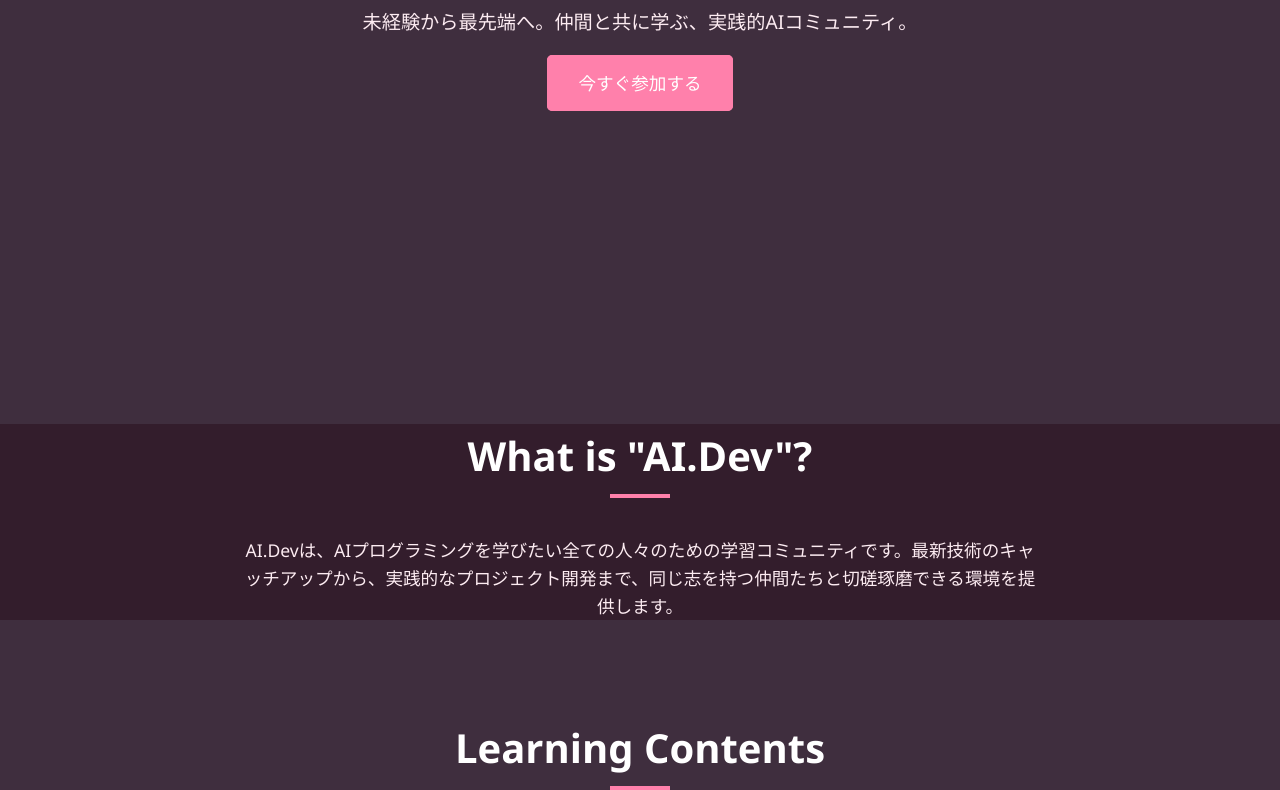
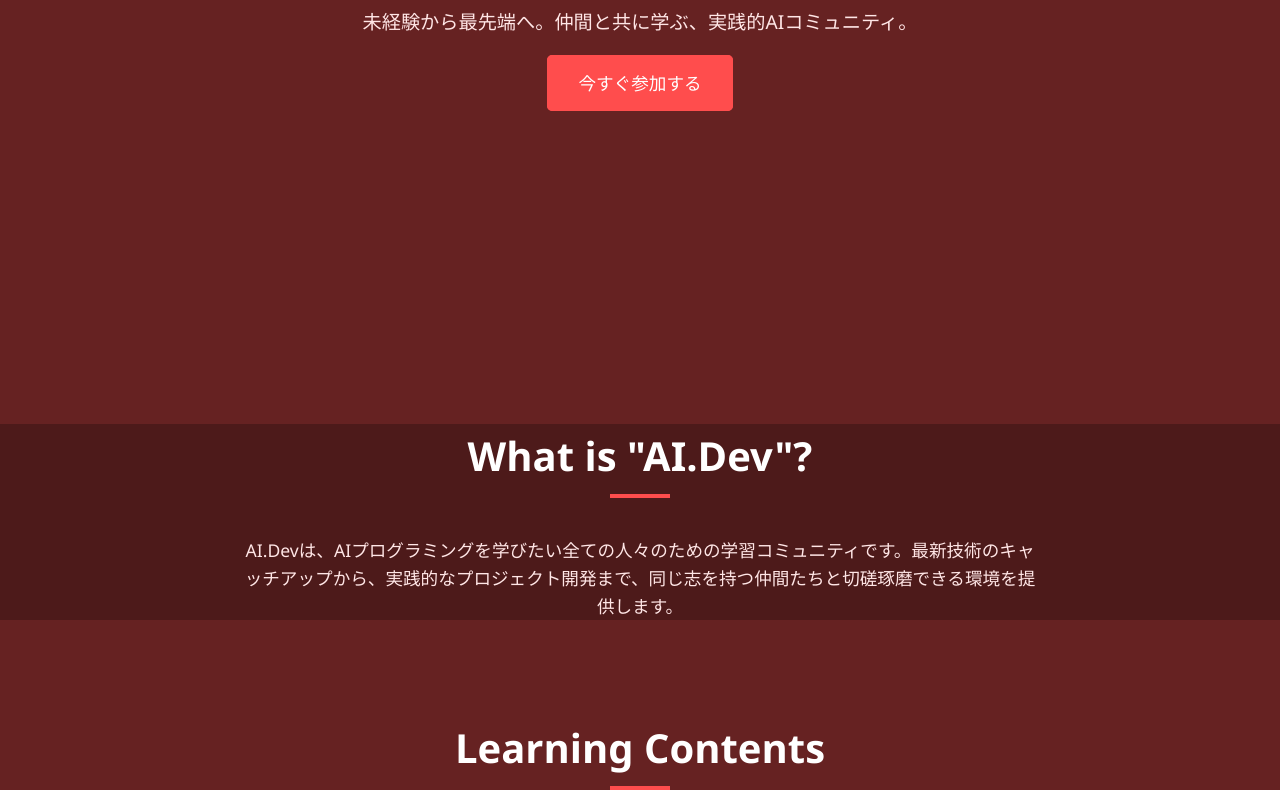
Before and after one commit to frog0613/ai-lp, a plain HTML site: page index.html in a window 1280 px wide. Shown: the part 376-1166 px from the top of the page. Drawn offline with Linux system fonts and the light colour scheme.

Commit message:
全知的に赤基調に変更

```diff
--- a/style.css
+++ b/style.css
@@ -1,9 +1,9 @@
 :root {
-    --primary-color: #ff80ab;   /* Main accent: Pink */
-    --secondary-color: #ffb3c1; /* Secondary accent: Lighter Pink */
-    --dark-bg: #331d2c;         /* Dark Purple/Pink BG */
-    --light-bg: #3f2e3e;        /* Lighter Purple/Pink BG */
-    --text-color: #fdecf2;      /* Light Pinkish-Gray Text */
+    --primary-color: #ff4d4d;   /* Main accent: Red */
+    --secondary-color: #ff8080; /* Secondary accent: Lighter Red */
+    --dark-bg: #4d1a1a;         /* Dark Red/Brown BG */
+    --light-bg: #662222;        /* Lighter Red/Brown BG */
+    --text-color: #ffe6e6;      /* Light Reddish-White Text */
     --heading-color: #ffffff;
     --font-family: 'Segoe UI', 'Meiryo', 'system-ui', sans-serif;
 }
```
